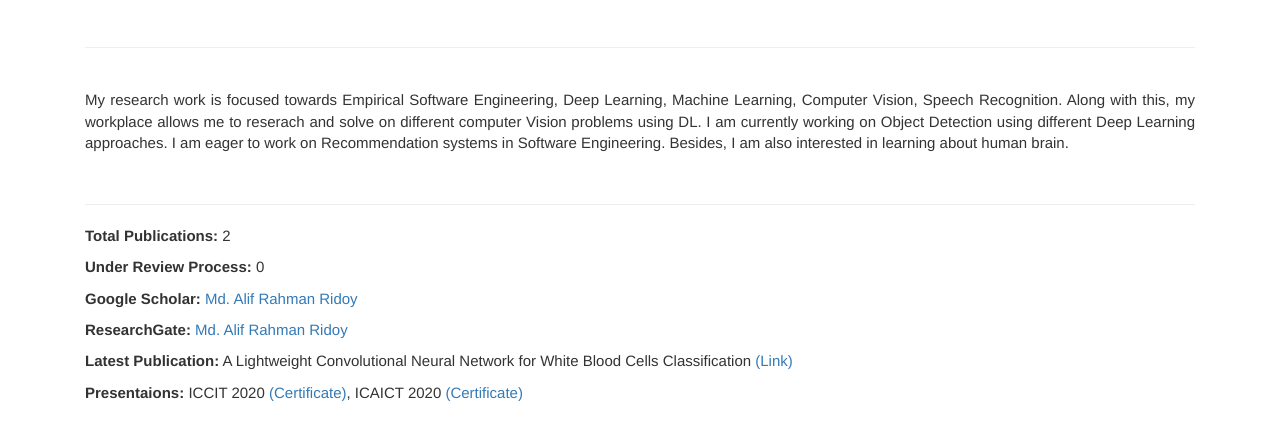
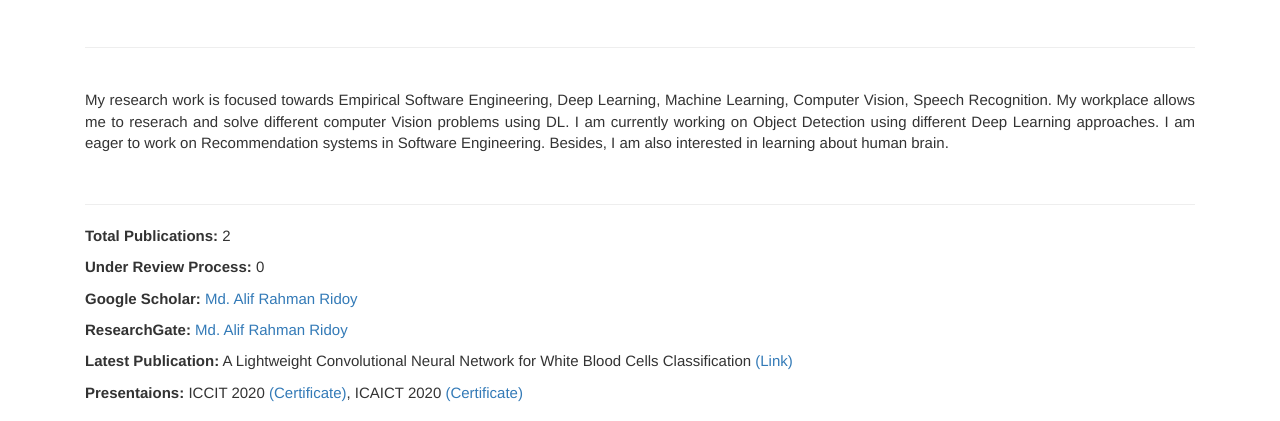
Before and after one commit to alif2499/alif2499.github.io, a plain HTML site: page research.html in a window 1280 px wide. Shown: the part 130-551 px from the top of the page. Drawn offline with nearby package versions, Linux system fonts and the light colour scheme.

Commit message:
Update research.html

```diff
--- a/research.html
+++ b/research.html
@@ -55,7 +55,7 @@
     <p align="justify">
       <br />
       My research work is focused towards Empirical Software Engineering, Deep Learning, Machine Learning, Computer Vision, Speech Recognition.
-      Along with this, my workplace allows me to reserach and solve on different computer Vision problems using DL. I am currently working on Object
+      My workplace allows me to reserach and solve different computer Vision problems using DL. I am currently working on Object
       Detection using different Deep Learning approaches. I am eager to work on Recommendation systems in Software Engineering. Besides, I am also interested in learning about human brain.
     </p> <br>
     <hr>
```
